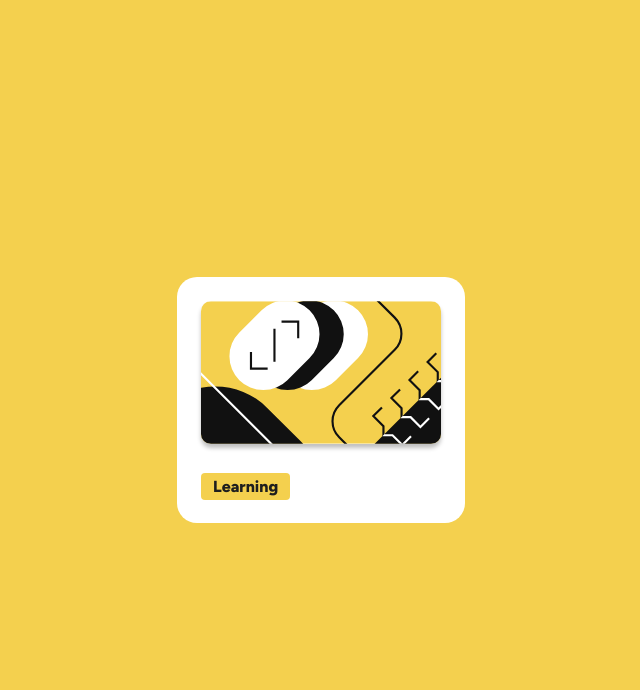
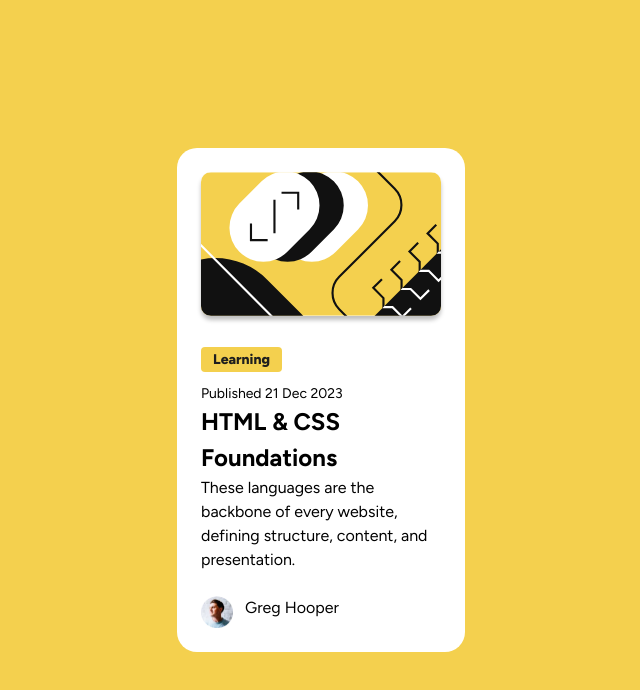
Before and after one commit to JV2018/blog-preview-card, a plain HTML site: page index.html in a window 1280 px wide. Shown: the whole page, without its empty margins (319-959 px from the left). Drawn offline with Linux system fonts and the light colour scheme.

Commit message:
Update HTML/CSS

```diff
--- a/index.html
+++ b/index.html
@@ -10,12 +10,19 @@
     <link rel="stylesheet" href="style.css">
 </head>
 <body>
-    <main class="container">
+    <div class="container">
         <img class="blog-image" src="images/illustration-article.svg" alt="Decorative image">
-        <article class="text-content">
+        <article class="content">
             <div class="article-category">Learning</div>
+            <p class="date-published">Published 21 Dec 2023</p>
+            <h1 class="article-title">HTML & CSS Foundations</h1>
+            <p class="article-text">These languages are the backbone of every website, defining structure, content, and presentation.</p>
         </article>
-    </main>
+        <footer class="author-info">
+            <img class="author-photo" src="images/image-avatar.webp" alt="Author of the article">
+            <p class="author-name">Greg Hooper</p>
+        </footer>
+    </div>
 
 </body>
 </html>
--- a/style.css
+++ b/style.css
@@ -9,6 +9,10 @@
 /* Figure out proper font sizes */
 
 /* Look up difference between inline and inline-block */
+
+/* Change article-category div to something more semantic? */
+
+/* Use a div as the overall container instead of main? That would make it easier to use a footer. Could maybe replace article with main? Though article on its own with no main might work */
 
 
 :root {
@@ -46,15 +50,43 @@ body {
     box-shadow: 0 4px 4px rgba(0,0,0,0.25);
 }
 
-.text-content {
-    margin-top: 1.5rem;
+.content {
+    margin: 1.5rem 0;
 }
 
 .article-category {
     background-color: var(--yellow);
     color: var(--black);
     border-radius: 4px;
+    font-size: 0.875rem;
     font-weight: 800;
     padding: 0.25rem 0.75rem;
     display: inline;
 }
+
+.date-published {
+    font-size: 0.875rem;
+    margin: 0.75rem 0 0 0;
+}
+
+.article-title {
+    margin: 0;
+}
+
+.article-text {
+    margin: 0;
+}
+
+.author-info {
+    display: flex;
+}
+
+.author-photo {
+    width: 2rem;
+    height: 2rem;
+    align-self: center;
+}
+
+.author-name {
+    margin: 0 0 0 0.75rem;
+}
```
